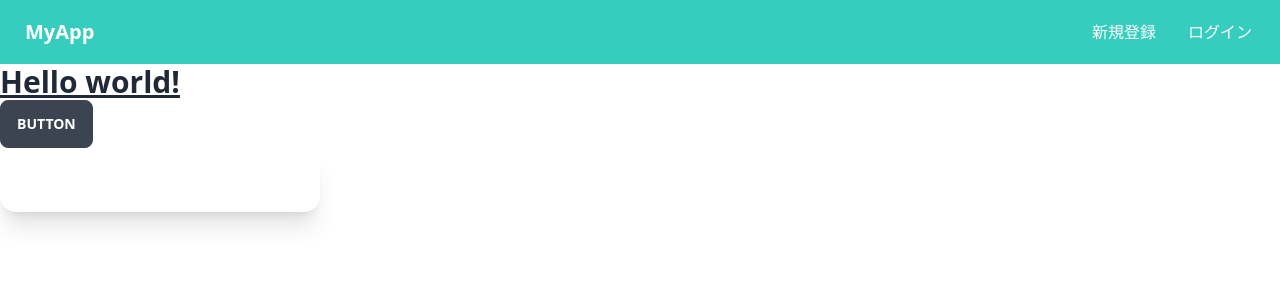
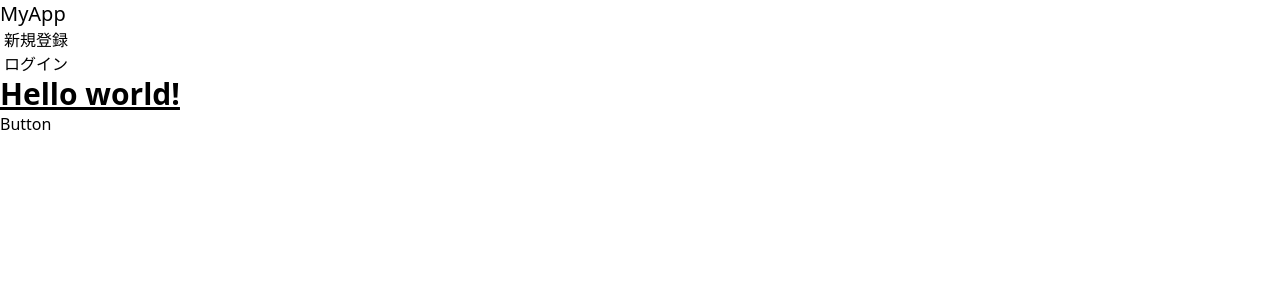
Before and after one commit to RikutoYamada/login-front-end, a Next.js app: page / in a window 1280 px wide. Shown: the top 300 px of the page. Built offline with nearby package versions, Linux system fonts and the light colour scheme.

Commit message:
Set up HeadlessUI

```diff
--- a/package.json
+++ b/package.json
@@ -9,6 +9,7 @@
     "lint": "next lint"
   },
   "dependencies": {
+    "@headlessui/react": "^1.7.11",
     "@next/font": "13.1.6",
     "clsx": "^1.2.1",
     "next": "13.1.6",
@@ -17,7 +18,6 @@
   },
   "devDependencies": {
     "autoprefixer": "^10.4.13",
-    "daisyui": "^2.50.1",
     "postcss": "^8.4.21",
     "tailwindcss": "^3.2.6"
   }
--- a/tailwind.config.js
+++ b/tailwind.config.js
@@ -8,11 +8,8 @@ module.exports = {
     // Or if using `src` directory:
     "./src/**/*.{js,ts,jsx,tsx}",
   ],
-  daisyui: {
-    themes: ["light"]
-  },
   theme: {
     extend: {},
   },
-  plugins: [require("daisyui")],
+  plugins: [],
 }
```
Also changed, not shown: 1 other file (tests, documents, lock files or other folders).
